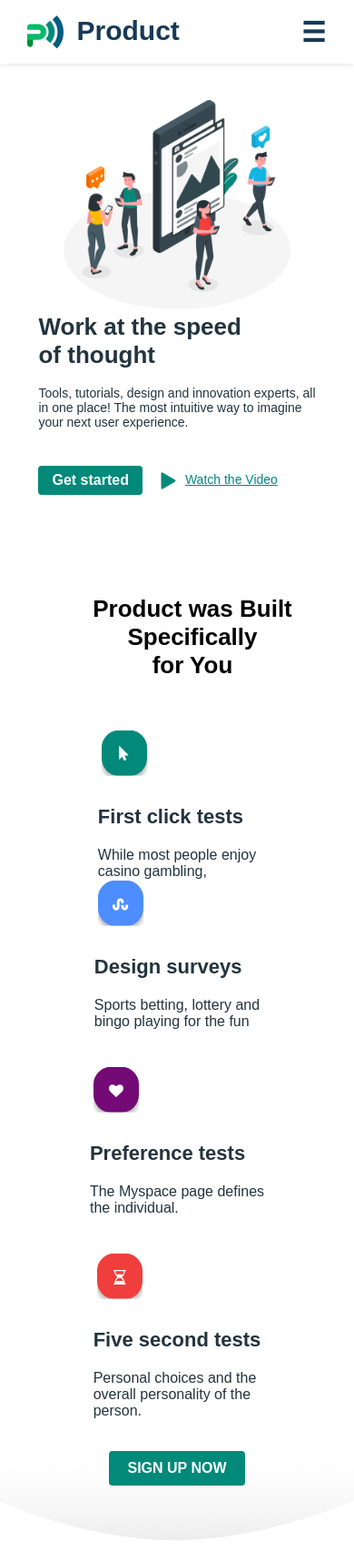
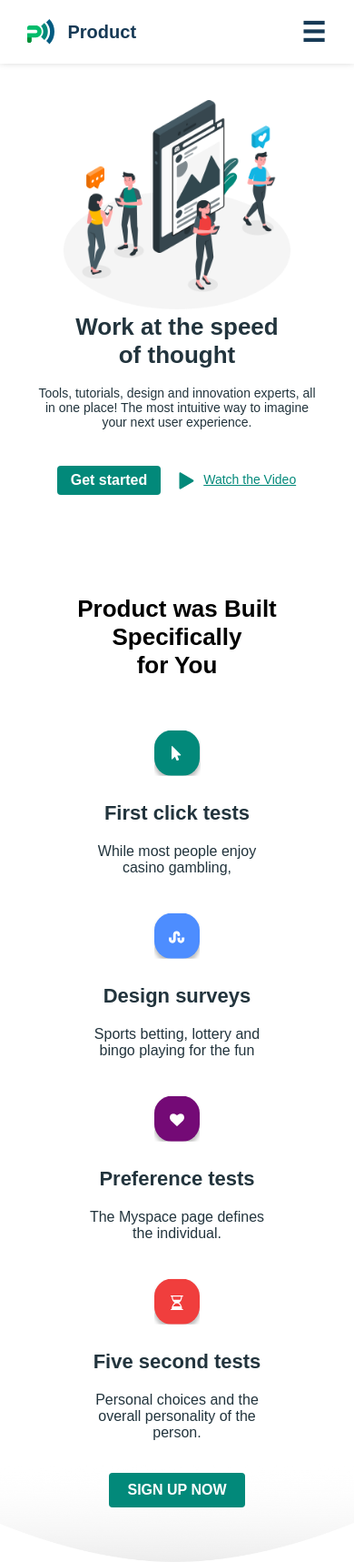
Before and after one commit to Qwery014/Project-1-, a plain HTML site: page index.html in a window 390 px wide. Shown: the whole page at 91% size. Before the commit the page ends 1693 px from the top, so only its background shows below. Drawn offline with Linux system fonts and the light colour scheme.

Commit message:
header,section1,section2

```diff
--- a/index.html
+++ b/index.html
@@ -98,7 +98,10 @@
             for You
           </h1>
           <div class="products">
-            <div class="product1">
+            <div
+              class="product1"
+              style="display: flex; flex-direction: column; align-items: center"
+            >
               <img src="./assets/icons/icon.svg" alt="product" />
               <h3>First click tests</h3>
               <p>
@@ -106,7 +109,10 @@
                 casino gambling,
               </p>
             </div>
-            <div class="product2">
+            <div
+              class="product2"
+              style="display: flex; flex-direction: column; align-items: center"
+            >
               <img src="./assets/icons/icon (1).svg" alt="product" />
               <h3>Design surveys</h3>
               <p>
@@ -114,7 +120,10 @@
                 bingo playing for the fun
               </p>
             </div>
-            <div class="product3">
+            <div
+              class="product3"
+              style="display: flex; flex-direction: column; align-items: center"
+            >
               <img src="./assets/icons/icon (2).svg" alt="product" />
               <h3>Preference tests</h3>
               <p>
@@ -122,7 +131,10 @@
                 the individual.
               </p>
             </div>
-            <div class="product4">
+            <div
+              class="product4"
+              style="display: flex; flex-direction: column; align-items: center"
+            >
               <img src="./assets/icons/icon (3).svg" alt="product" />
               <h3>Five second tests</h3>
               <p>
--- a/styles/style.css
+++ b/styles/style.css
@@ -298,6 +298,7 @@ button {
     }
     .product1 {
       padding: 0 30px;
+      margin-bottom: 40px;
     }
     .product2 {
       padding: 0 30px;
@@ -316,6 +317,7 @@ button {
       display: flex;
       flex-wrap: wrap;
       justify-content: center;
+      text-align: center;
     }
     [for="burger"] {
       right: 60px;
@@ -363,19 +365,31 @@ button {
       flex-wrap: nowrap;
       flex-direction: column-reverse;
     }
+    .section1 .section1_inner .left {
+      display: flex;
+      flex-direction: column;
+      align-items: center;
+      text-align: center;
+    }
     .section2_product h1 {
-      width: 365px;
+      text-align: center;
     }
   }
   @media screen and (max-width: 500px) {
-    .nav .product {
-      padding: 10px 123px;
+    #burger:checked + [for="burger"]::before {
+      content: "⛌";
+      position: fixed;
+      right: 35px;
     }
-    .customers {
-      padding: 10px 100px;
+    .navbar .logo a {
+      align-items: center;
+      font-size: 20px;
     }
-    .pricing {
-      padding: 10px 100px;
+    .navbar .logo img {
+      width: 45px;
+    }
+    .navbar nav ul li a {
+      padding: 10px 80px;
     }
     .btn_in {
       padding: 10px 100px;
@@ -383,6 +397,19 @@ button {
     .btn_up {
       padding: 10px 100px;
     }
+    /* .products p {
+      text-align: center;
+    } */
+  }
+  @media screen and (max-width: 330px) {
+    #burger:checked + [for="burger"]::before {
+      content: "⛌";
+      position: fixed;
+      right: 30px;
+    }
+    .navbar nav ul li a {
+      padding: 10px 60px;
+    }
   }
 }
 /* Адаптивка конец */
```
